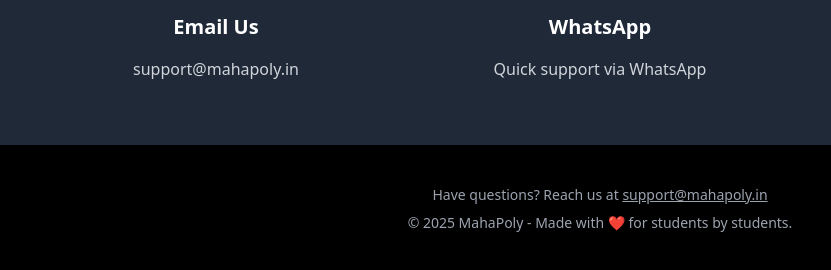
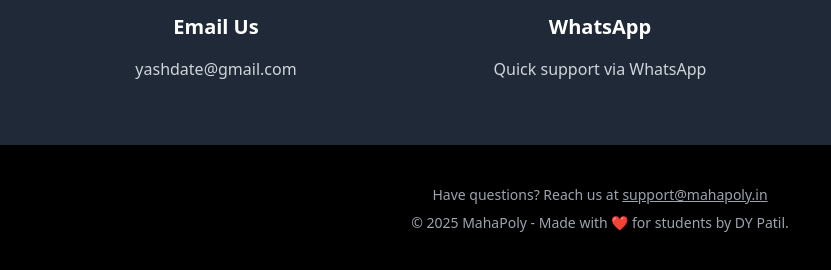
Before and after one commit to YashDate31/MahaPoly, a plain HTML site: page contact.html in a window 1280 px wide. Shown: the part 1293-1563 px from the top of the page, 40-871 px from the left. Drawn offline with nearby package versions, Linux system fonts and the light colour scheme.

Commit message:
minor changes

```diff
--- a/contact.html
+++ b/contact.html
@@ -22,7 +22,7 @@
   </style>
 </head>
 <body class="text-white font-sans">
-  <!-- Navigation Bar -->
+
   <nav class="bg-gray-900 p-4 shadow-lg">
     <div class="container mx-auto flex justify-between items-center">
       <a href="index.html" class="text-2xl font-bold text-teal-400">MahaPoly</a>
@@ -35,7 +35,7 @@
     </div>
   </nav>
 
-  <!-- Contact Header Section -->
+
   <section class="text-center py-16" id="contact">
     <h1 class="text-5xl font-extrabold text-teal-400 mb-6" data-aos="fade-down">Contact Us</h1>
     <p class="text-lg text-gray-300 mb-8" data-aos="fade-up">We'd love to hear from you! Send us your feedback, suggestions, or queries.</p>
@@ -123,7 +123,7 @@
         <div class="space-y-4" data-aos="fade-up" data-aos-delay="100">
           <div class="text-4xl">📧</div>
           <h4 class="text-xl font-semibold text-white">Email Us</h4>
-          <p class="text-gray-300">support@mahapoly.in</p>
+          <p class="text-gray-300">yashdate@gmail.com</p>
         </div>
         <div class="space-y-4" data-aos="fade-up" data-aos-delay="200">
           <div class="text-4xl">💬</div>
@@ -142,7 +142,7 @@
   <!-- Footer -->
   <footer class="text-center py-10 text-gray-400 text-sm bg-black">
     <p>Have questions? Reach us at <a href="mailto:support@mahapoly.in" class="underline">support@mahapoly.in</a></p>
-    <p class="mt-2">&copy; 2025 MahaPoly - Made with ❤️ for students by students.</p>
+    <p class="mt-2">&copy; 2025 MahaPoly - Made with ❤️ for students by DY Patil.</p>
   </footer>
 
   <script>
```
